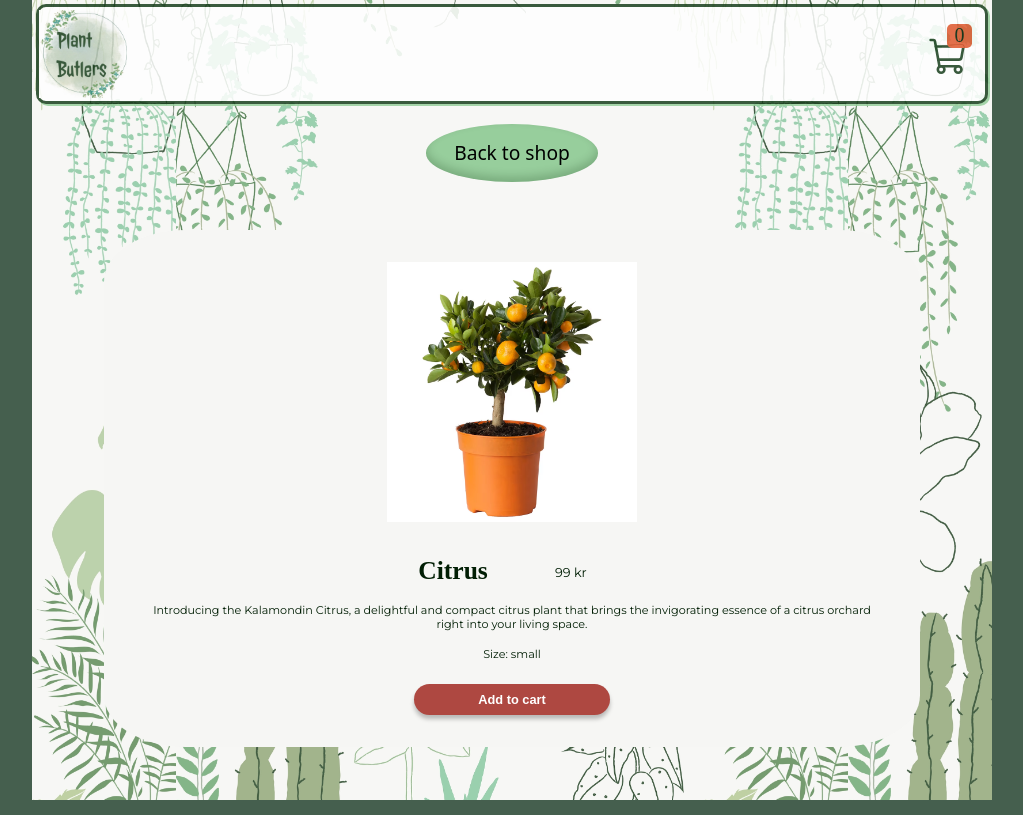
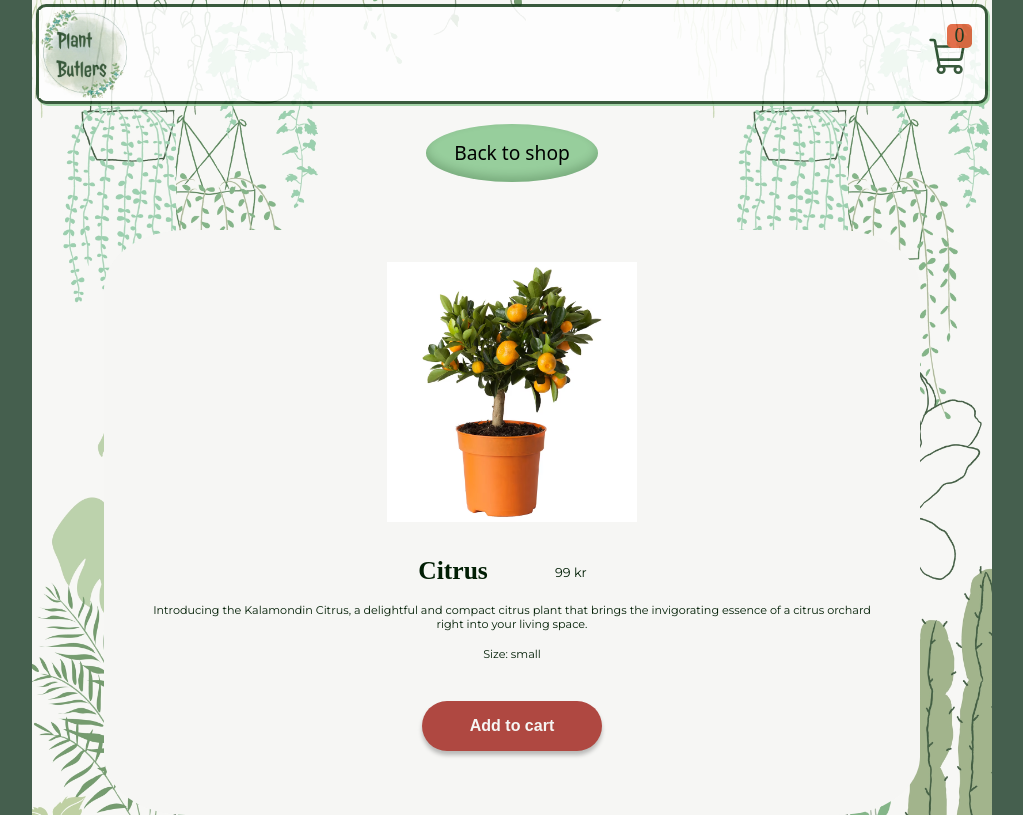
Before and after one commit to millalinden/Plant-Butler, a React (Vite) app: page /product/1 in a window 1280 px wide. Shown: the whole page, without its empty margins (128-1151 px from the left). Built offline with nearby package versions, Linux system fonts and the light colour scheme; a web font is replaced by a local one.

Commit message:
Styling cta-btn

```diff
--- a/src/Components/Product/Product.module.css
+++ b/src/Components/Product/Product.module.css
@@ -64,7 +64,6 @@
   background-color: var(--color-cta-btn);
   border: none;
   text-align: center;
-  cursor: pointer;
 }
 
 @media (min-width: 1024px) {
@@ -72,7 +71,7 @@
     flex-direction: row;
   }
 
-  .addToCartButtonMain{
+  .addToCartButtonMain {
     padding: 0.5;
   }
 
--- a/src/Pages/ProductPage/ProductPage.module.css
+++ b/src/Pages/ProductPage/ProductPage.module.css
@@ -17,7 +17,6 @@
   width: 85%;
   border-radius: 10%;
   padding: 2rem;
-
 }
 
 .ShopBtn {
@@ -42,13 +41,15 @@
 .btn {
   color: white;
   background-color: #ae4841;
-  border-radius: 10rem;
+  color: var(--color-primary);
+  background-color: var(--color-cta-btn);
+  border-radius: 3em;
   border: none;
-  padding: 0.5rem 4rem 0.5rem 4rem;
+  padding: 1rem 3rem;
   box-shadow: 0px 4px 4px 0px rgba(0, 0, 0, 0.25);
-  font-size: 0.8rem;
-  margin-top: 0.9rem;
-  cursor: pointer;
+  font-size: 1rem;
+  margin: 2em auto;
+  text-decoration: none;
 }
 
 .titleContainer {
```
